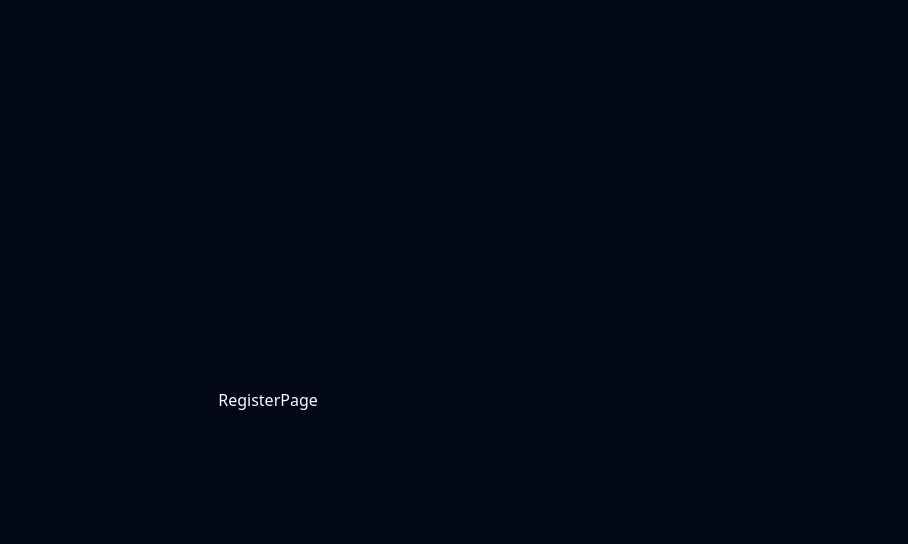
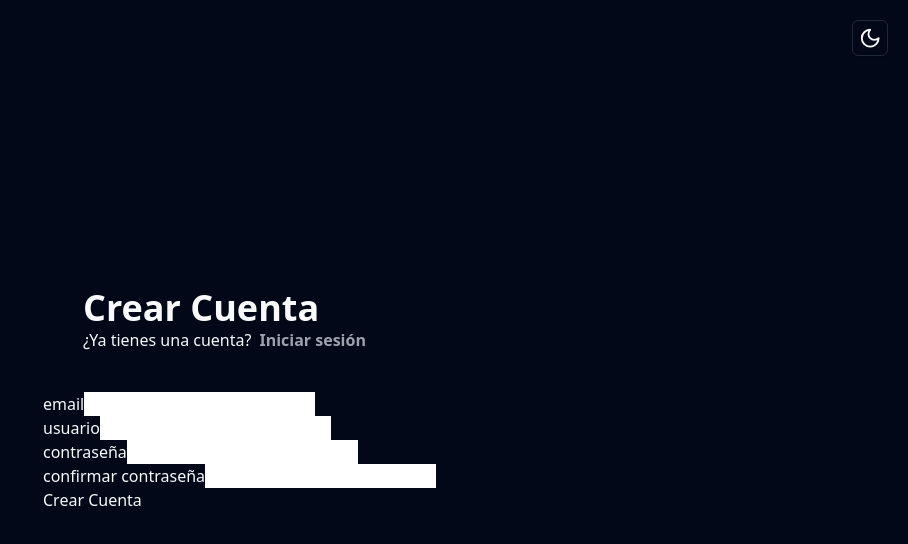
Before and after one commit to jasenStudio/vash, a React (Vite) app in the folder client/: page /sign-up in a window 1280 px wide. Shown: the top 544 px of the page, without its empty margins (372-1280 px from the left). Built offline with nearby package versions, Linux system fonts and the light colour scheme.

Commit message:
create registerpage

```diff
--- a/client/src/components/ui/mode-toggle.tsx
+++ b/client/src/components/ui/mode-toggle.tsx
@@ -16,8 +16,14 @@ export function ModeToggle() {
     <DropdownMenu>
       <DropdownMenuTrigger asChild>
         <Button variant="outline" size="icon">
-          <Sun className="h-[1.2rem] w-[1.2rem] rotate-0 scale-100 transition-all dark:-rotate-90 dark:scale-0" />
-          <Moon className="absolute h-[1.2rem] w-[1.2rem] rotate-90 scale-0 transition-all dark:rotate-0 dark:scale-100" />
+          <Sun
+            className="h-[2rem] w-[2rem] rotate-0 scale-100 transition-all dark:-rotate-90 dark:scale-0"
+            style={{ height: "1.4rem", width: "1.4rem" }}
+          />
+          <Moon
+            className="absolute h-[2rem] w-[2rem] rotate-90 scale-0 transition-all dark:rotate-0 dark:scale-100"
+            style={{ height: "1.4rem", width: "1.4rem" }}
+          />
           <span className="sr-only">Toggle theme</span>
         </Button>
       </DropdownMenuTrigger>
--- a/client/src/vash/auth/pages/LoginPage.tsx
+++ b/client/src/vash/auth/pages/LoginPage.tsx
@@ -47,7 +47,10 @@ export const LoginPage: FC = () => {
         <div className="pl-10 mb-10">
           <h2 className="text-4xl font-bold">Iniciar Sesión</h2>
           <span>¿No tienes una cuenta?</span>
-          <Link className="ml-2 text-gray-400 font-semibold " to="/sign-up">
+          <Link
+            className="ml-2 text-gray-700 dark:text-gray-400 font-semibold "
+            to="/sign-up"
+          >
             Crear Cuenta
           </Link>
         </div>
--- a/client/src/vash/auth/pages/RegisterPage.tsx
+++ b/client/src/vash/auth/pages/RegisterPage.tsx
@@ -1,3 +1,46 @@
+import { ModeToggle } from "@/components/ui/mode-toggle";
+import { Link } from "react-router-dom";
+
 export const RegisterPage = () => {
-  return <div>RegisterPage</div>;
+  return (
+    <>
+      <div className="w-full sm:w-[450px]">
+        <div className="absolute ml-10 right-5 top-5">
+          <ModeToggle />
+        </div>
+
+        <div className="pl-10 mb-10">
+          <h2 className="text-4xl font-bold">Crear Cuenta</h2>
+          <span> ¿Ya tienes una cuenta?</span>
+          <Link
+            className="ml-2 text-gray-700 dark:text-gray-400 font-semibold "
+            to="/sign-in"
+          >
+            Iniciar sesión
+          </Link>
+        </div>
+        <div>
+          <label htmlFor="email">email</label>
+          <input type="email" id="email" />
+        </div>
+
+        <div>
+          <label htmlFor="usuario">usuario</label>
+          <input type="text" id="usuario" />
+        </div>
+
+        <div>
+          <label htmlFor="contraseña">contraseña</label>
+          <input type="email" id="contraseña" />
+        </div>
+
+        <div>
+          <label htmlFor="confirmPassword">confirmar contraseña</label>
+          <input type="password" id="confirmPassword" />
+        </div>
+
+        <button>Crear Cuenta</button>
+      </div>
+    </>
+  );
 };
```
Also changed, not shown: 2 other files (tests, documents, lock files or other folders).
